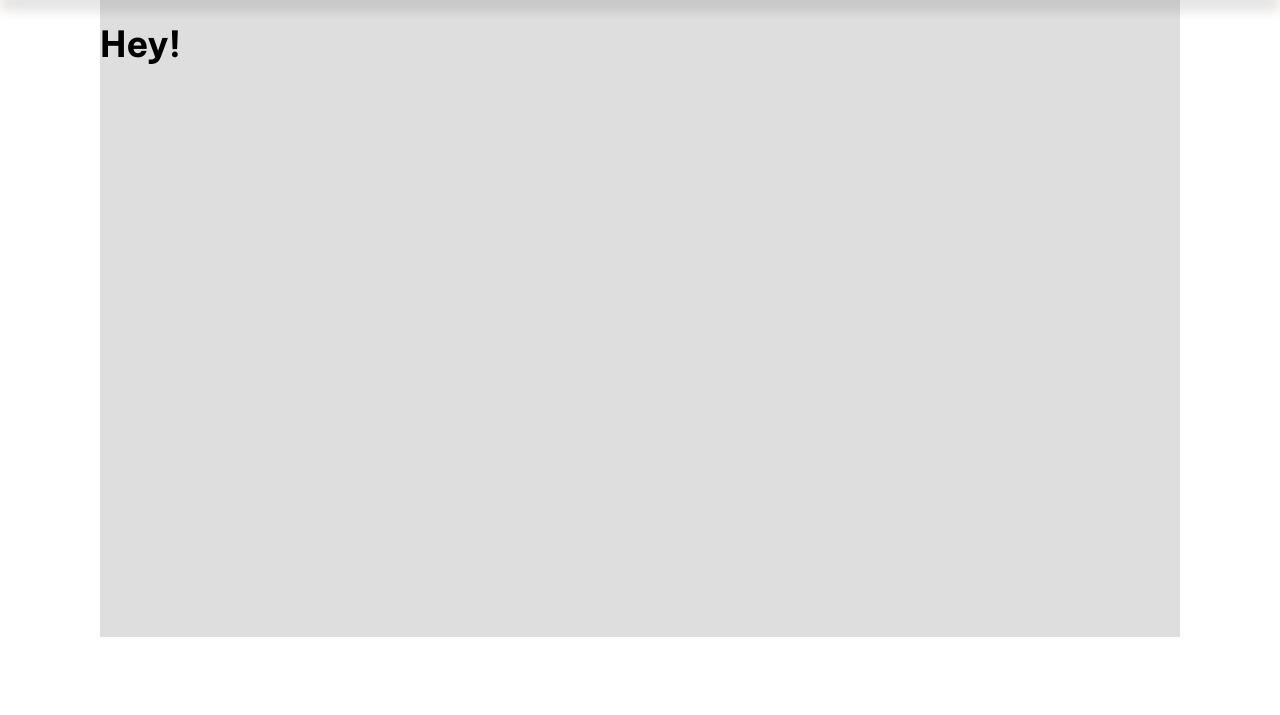
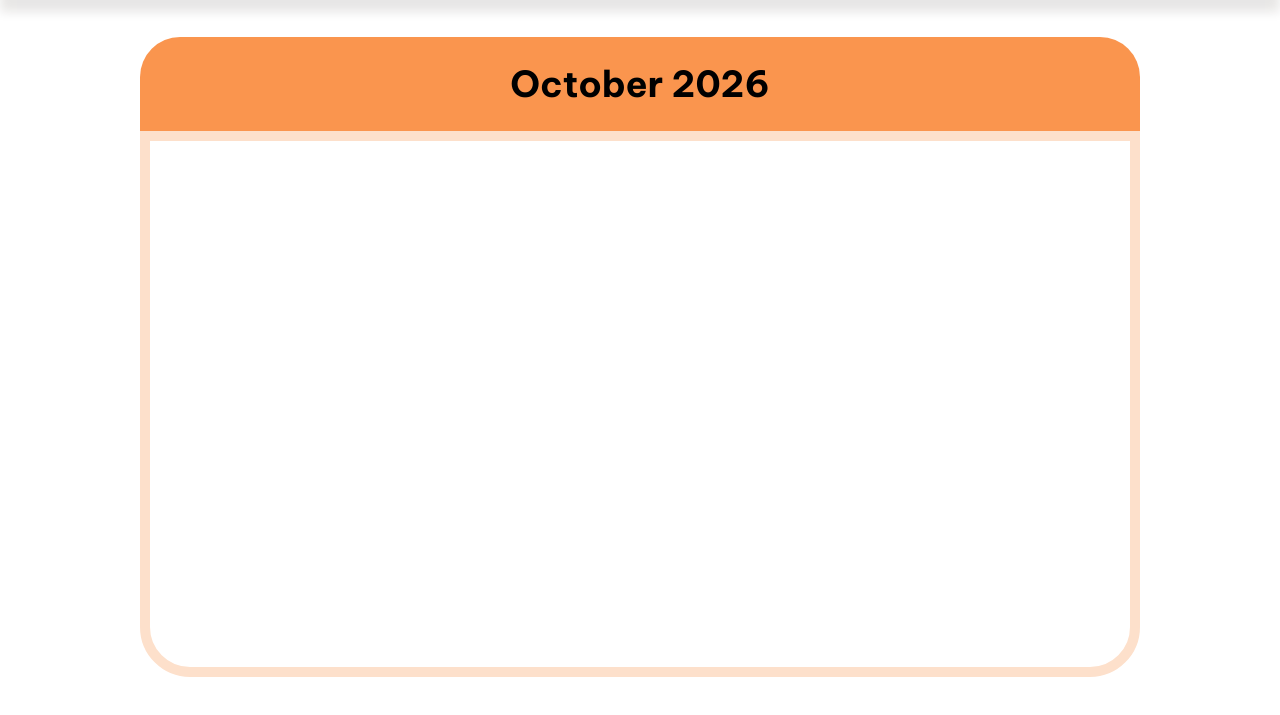
Before and after one commit to nicolegodot0209/nicolegodot0209.github.io, a plain HTML site: page html/calendar.html in a window 1280 px wide. Shown: the part 83-798 px from the top of the page. Drawn offline with Linux system fonts and the light colour scheme.

Commit message:
started calendar

```diff
--- a/css/base.css
+++ b/css/base.css
@@ -111,6 +111,9 @@ p { font-size: clamp(12px, 1.25vmin + 8px, 20px); }
     height: 100%;
 
     & a {
+      display: flex;
+      justify-content: center;
+      align-items: center;
       width: 15%;
       height: 100%;
       font-size: 16px;
@@ -118,9 +121,6 @@ p { font-size: clamp(12px, 1.25vmin + 8px, 20px); }
       background-color: var(--black);
       border: none;
       transition: background-color var(--transition);
-      display: flex;
-      justify-content: center;
-      align-items: center;
       text-decoration: none;
 
       &:hover {
--- a/css/calendar.css
+++ b/css/calendar.css
@@ -1,6 +1,6 @@
 .calendar_cont {
     position: absolute;
-    top: 0;
+    top: 5%;
     left: 0;
     display: flex;
     flex-direction: row;
@@ -12,10 +12,37 @@
 }
 
 .calendar {
-    background-color: var(--light-gray);
+    display: flex;
+    flex-direction: column;
     width: 100%;
+    max-width: 1000px;
     height: 80%;
-    margin: 100px;
+    margin: 50px;
+    background-color: none;
+
+
+    .header {
+        height: max-content;
+        margin: 0;
+        padding: 0px 0;
+        text-align: center;
+        background-color: var(--light-orange2);
+        border-radius: 40px 40px 0 0;
+    }
+    .content {
+        height: 100%;
+        border: 10px solid var(--light-orange1);
+        border-radius: 0 0 50px 50px;
+
+        display: grid;
+        grid-template-columns: repeat(7, 1fr);
+        grid-template-rows: repeat(5, 1fr);
+    }
+
+    .cell {
+        width: 100%;
+        height: 100%;
+    }
 }
 
 .footer {
--- a/html/calendar.html
+++ b/html/calendar.html
@@ -14,9 +14,9 @@
     <div class="nav_bar" id="nav_bar">
       <a href="/index.html" class="logo"><img src="/images/logo.png"/></a>
         <div id="nav_buttons" class="nav_buttons">
-          <a class="nav_button" href="html/calendar.html">Calendar</a>
-          <a class="nav_button" href="html/resources.html">Resources</a>
-          <a class="nav_button" href="html/careers.html">Careers</a>
+          <a class="nav_button" href="/html/calendar.html">Calendar</a>
+          <a class="nav_button" href="/html/resources.html">Resources</a>
+          <a class="nav_button" href="/html/careers.html">Careers</a>
         </div>
 
         <button class="icon_button" id="menu_button"><i class="fa-solid fa-bars"></i></button>
@@ -30,7 +30,14 @@
 
     <div class="calendar_cont">
         <div class="calendar">
-            <h1>Hey!</h1>
+          <div class="header">
+            <h1 id="month_year">October 2026</h1>
+          </div>
+          <div class="content">
+
+            <div class="cell"></div>
+
+          </div>
         </div>
     </div>
 
@@ -51,5 +58,6 @@
     <!-- End of Footer -->
 
   <script src="/js/script.js"></script>
+  <script src="/js/calendar.js"></script>
   </body>
 </html>
```
Also changed, not shown: js/calendar.js (added). Lines whose indentation alone changed are shown as unchanged.
